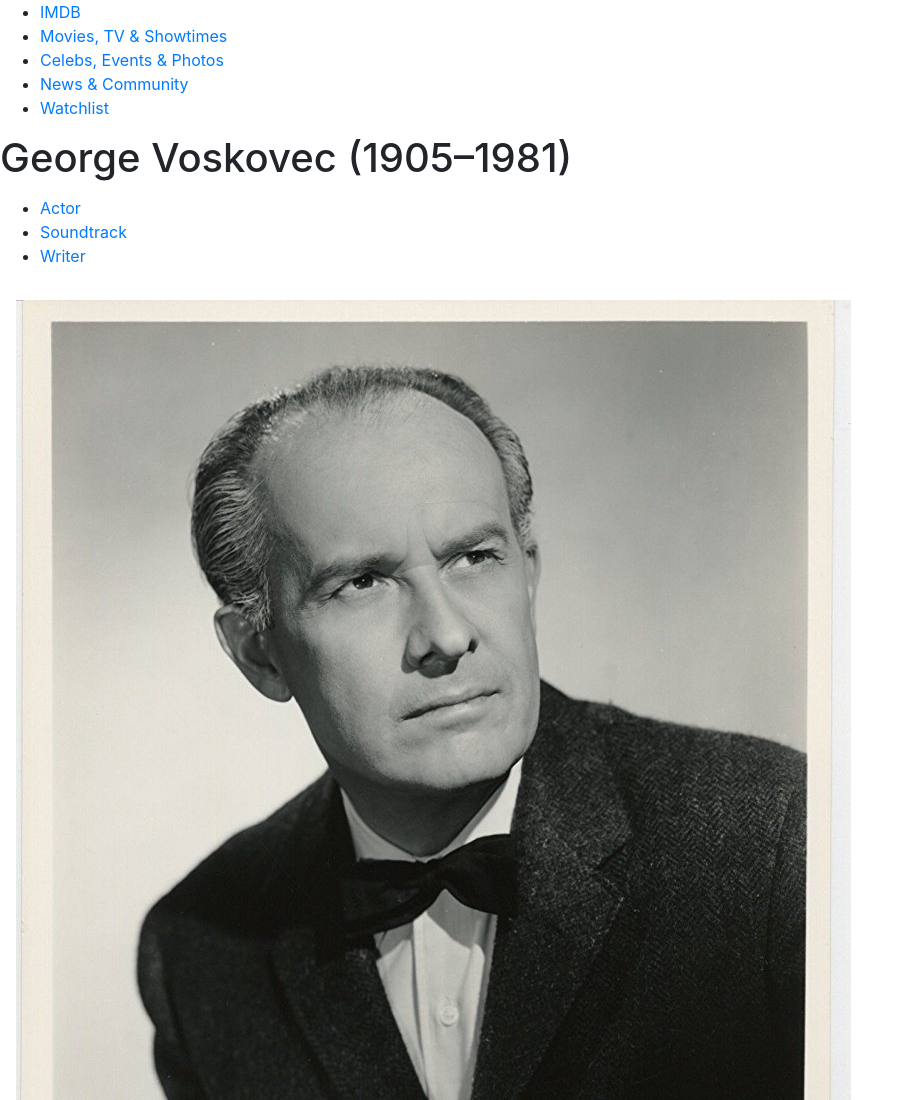
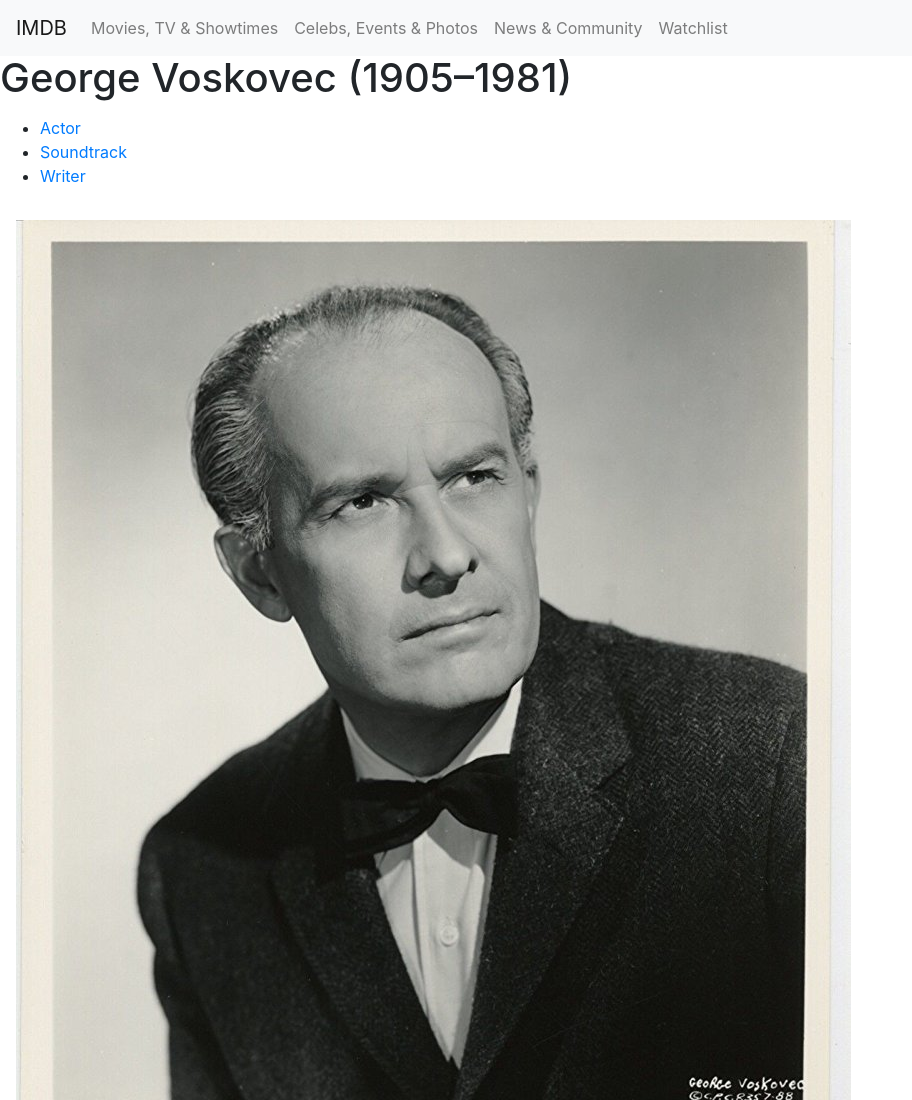
Before and after one commit to Kout/cbp-exercise-imdb, a plain HTML site: page index.html in a window 1280 px wide. Shown: the top 1100 px of the page, without its empty margins (0-912 px from the left). Drawn offline with nearby package versions, Linux system fonts and the light colour scheme.

Commit message:
Navbar mark-up

```diff
--- a/index.html
+++ b/index.html
@@ -7,14 +7,27 @@
 </head>
 <body>
 
-    <nav class="sticky-top">
-        <ul>
-            <li><a href="#">IMDB</a></li>
-            <li><a href="#">Movies, TV &amp; Showtimes</a></li>
-            <li><a href="#">Celebs, Events &amp; Photos</a></li>
-            <li><a href="#">News &amp; Community</a></li>
-            <li><a href="#">Watchlist</a></li>
-        </ul>
+    <nav class="navbar navbar-expand-lg navbar-light bg-light sticky-top">
+        <a class="navbar-brand" href="#">IMDB</a>
+        <button class="navbar-toggler" type="button" data-toggle="collapse" data-target="#navbarNav" aria-controls="navbarNav" aria-expanded="false" aria-label="Toggle navigation">
+            <span class="navbar-toggler-icon"></span>
+        </button>
+        <div class="collapse navbar-collapse" id="navbarNav">
+            <ul class="navbar-nav">
+                <li class="nav-item">
+                    <a class="nav-link" href="#">Movies, TV &amp; Showtimes</a>
+                </li>
+                <li class="nav-item">
+                    <a class="nav-link" href="#">Celebs, Events &amp; Photos</a>
+                </li>
+                <li class="nav-item">
+                    <a class="nav-link" href="#">News &amp; Community</a>
+                </li>
+                <li class="nav-item">
+                    <a class="nav-link" href="#">Watchlist</a>
+                </li>
+            </ul>
+        </div>
     </nav>
 
     <main>
```
